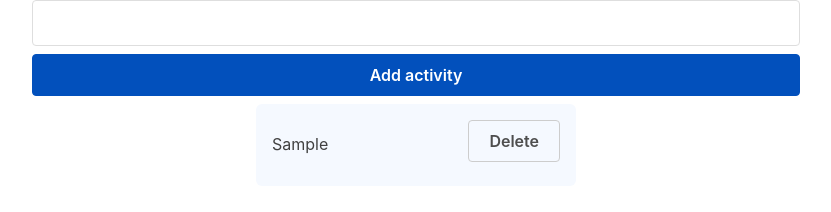
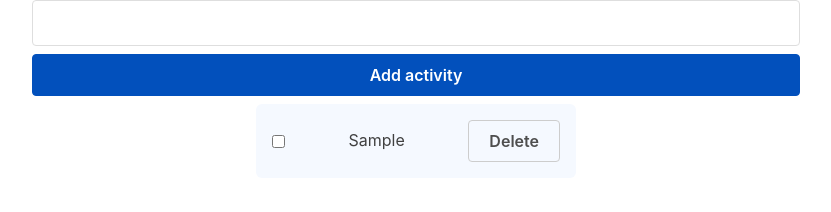
Before and after one commit to dustycl/todooly-react, a React (Create React App) app: page / in a window 1280 px wide. Both pictures are taken after typing "Sample" into the empty fields and a click on the button "Add activity". Shown: the top 212 px of the page, without its empty margins (224-1055 px from the left). Built offline with nearby package versions, Linux system fonts and the light colour scheme.

Commit message:
Add checkbox to activity

```diff
--- a/src/List.js
+++ b/src/List.js
@@ -4,9 +4,10 @@ const Activities = (props) => {
     const activities = props.activityList.map((item, index) => {
         return (
             <li key={index} className="activity">
+                <input type="checkbox" />
                 <div>{item}</div>
                 <div>
-                    <button className="muted-button">Delete</button>
+                    <button className="muted-button activity-button-delete">Delete</button>
                 </div>
             </li>
         )
--- a/src/custom.css
+++ b/src/custom.css
@@ -13,3 +13,7 @@
     margin-bottom: 1rem;
     padding: 1rem;
 }
+
+.activity-button-delete {
+    margin: 0;
+}
```
